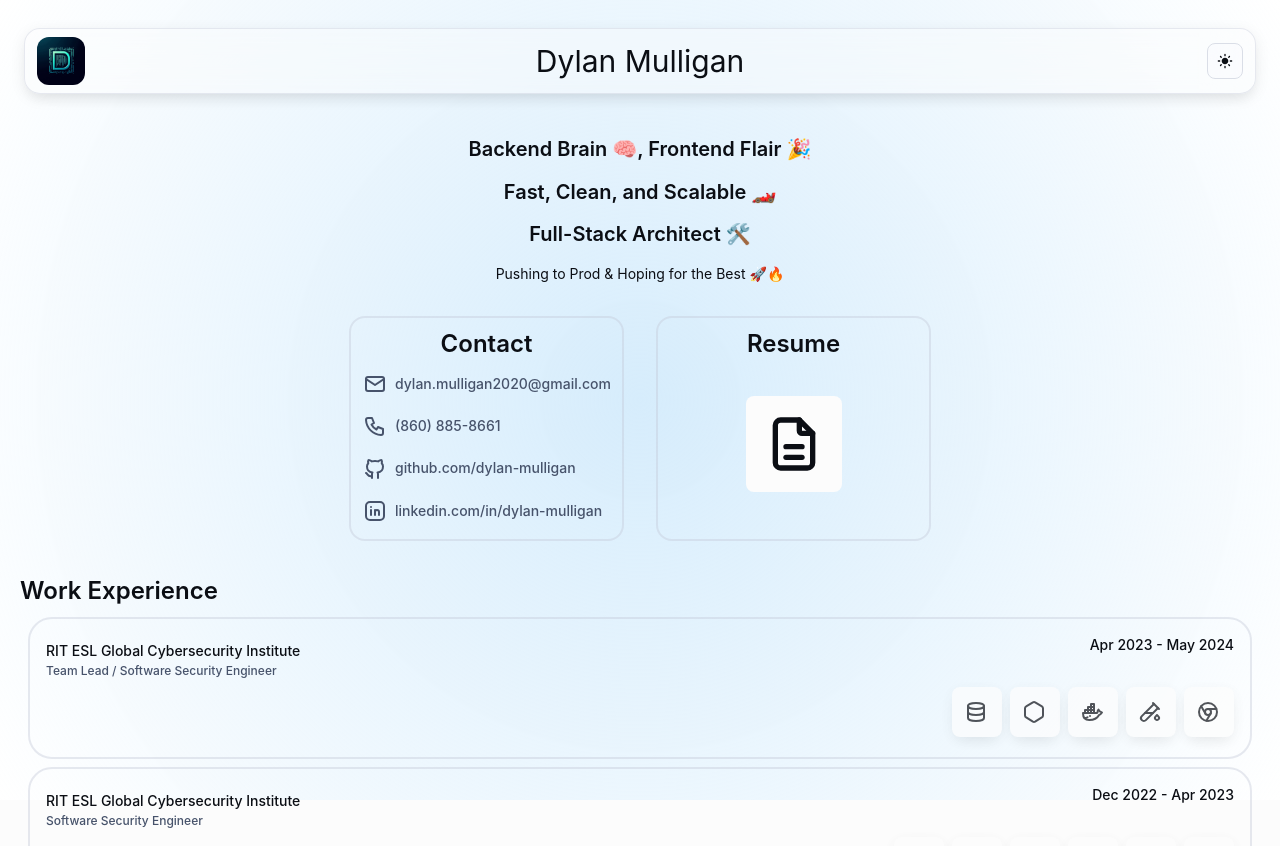
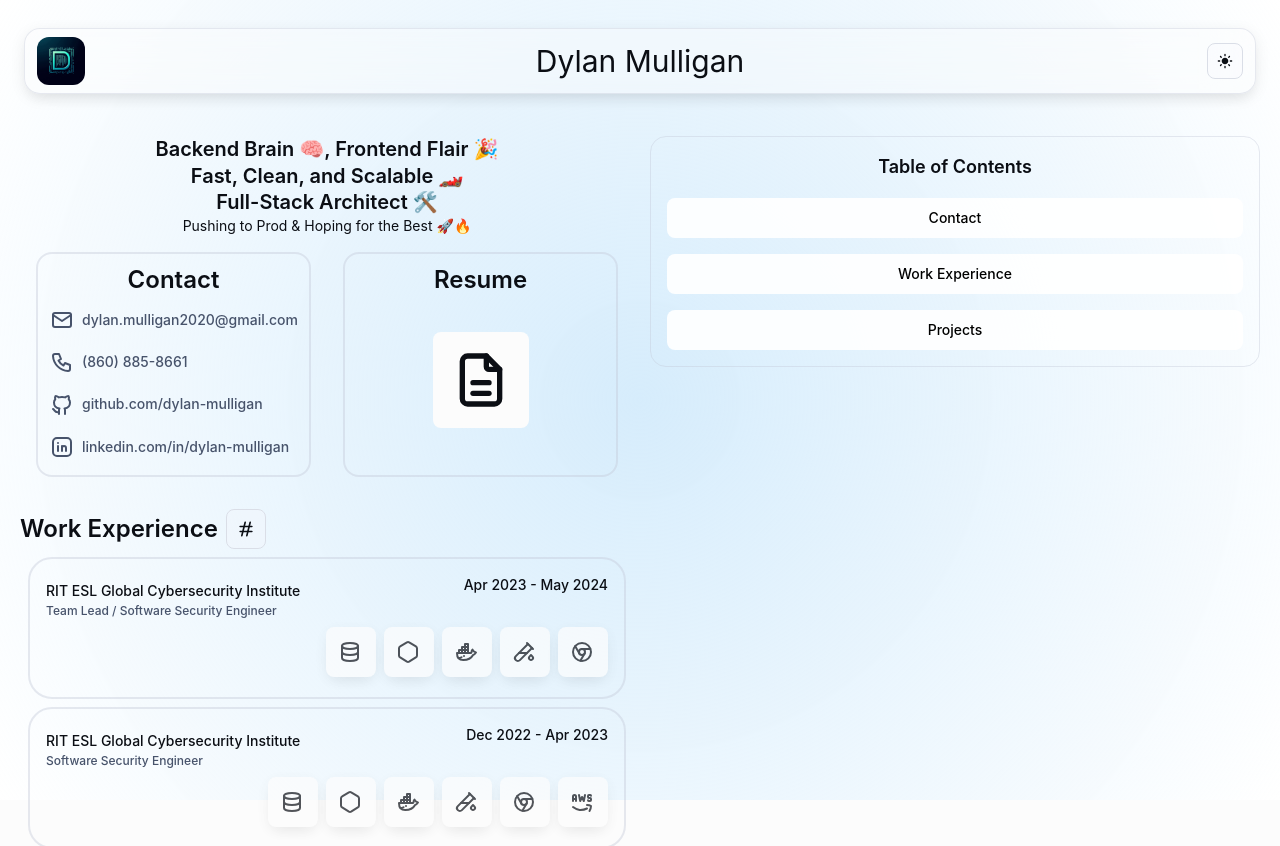
Before and after one commit to dylan-mulligan/personal-website, a React (Create React App) app: page / in a window 1280 px wide. Shown: the top 846 px of the page. Built offline with nearby package versions, Linux system fonts and the light colour scheme; the HTML template or start-up script is replaced by a standard one.

Commit message:
Add Table of Contents component and enhance Portfolio layout with section links

```diff
--- a/src/components/Portfolio.tsx
+++ b/src/components/Portfolio.tsx
@@ -2,7 +2,8 @@ import React, { JSX, useState } from "react";
 import { Box, Typography, useTheme, useMediaQuery, IconButton, Button, Snackbar } from "@mui/material";
 import ExpandableList from "./expandable-list/ExpandableList";
 import ResumeModal from "./ResumeModal";
-import { IconBrandGithub, IconBrandLinkedin, IconFileDescription, IconMail, IconPhone } from "@tabler/icons-react";
+import TableOfContents from "./TableOfContents"; // Import TableOfContents
+import { IconBrandGithub, IconBrandLinkedin, IconFileDescription, IconMail, IconPhone, IconHash } from "@tabler/icons-react";
 
 let projects = [];
 let experiences = [];
@@ -33,6 +34,12 @@ const Portfolio: React.FC = (): JSX.Element => {
 
     const handlePhoneNumberClick = () => {
         navigator.clipboard.writeText("(860) 885-8661");
+        setSnackbarOpen(true);
+    };
+
+    const handleCopyLink = (id: string) => {
+        const url = `${window.location.origin}${window.location.pathname}#${id}`;
+        navigator.clipboard.writeText(url);
         setSnackbarOpen(true);
     };
 
@@ -99,7 +106,7 @@ const Portfolio: React.FC = (): JSX.Element => {
         <Box
             sx={{
                 display: "grid",
-                gridTemplateColumns: "1fr",
+                gridTemplateColumns: { xs: "1fr", md: "1fr 3fr" }, // Adjust layout for two columns on larger screens
                 gap: 2,
                 height: "100%",
                 width: "100%",
@@ -107,6 +114,14 @@ const Portfolio: React.FC = (): JSX.Element => {
                 padding: 1,
             }}
         >
+            <Box
+                sx={{
+                    display: "flex",
+                    flexDirection: "column",
+                    gap: 2,
+                }}
+            >
+                <Box id="contact">
                     <Typography
                         variant="h2"
                         component="div"
@@ -190,12 +205,27 @@ const Portfolio: React.FC = (): JSX.Element => {
                             </Box>
                         </Box>
                     </Box>
-            <Box>
-                <Typography variant="h4" textAlign="left">Work Experience</Typography>
+                </Box>
+                <Box id="work-experience">
+                    <Box sx={{ display: "flex", alignItems: "center", gap: 1 }}>
+                        <Typography variant="h4" textAlign="left">
+                            Work Experience
+                        </Typography>
+                        <IconButton onClick={() => handleCopyLink("work-experience")}>
+                            <IconHash size={20} />
+                        </IconButton>
+                    </Box>
                     <ExpandableList items={experiences ?? []} chipStyle={chipStyle} />
                 </Box>
-            <Box>
-                <Typography variant="h4" textAlign="left">Projects</Typography>
+                <Box id="projects">
+                    <Box sx={{ display: "flex", alignItems: "center", gap: 1 }}>
+                        <Typography variant="h4" textAlign="left">
+                            Projects
+                        </Typography>
+                        <IconButton onClick={() => handleCopyLink("projects")}>
+                            <IconHash size={20} />
+                        </IconButton>
+                    </Box>
                     <ExpandableList items={projects ?? []} chipStyle={chipStyle} />
                 </Box>
                 <ResumeModal open={resumeModalOpen} onClose={handleResumeModalClose} resumeUrl="https://pub-23ec377c65844af8b2a21a08d41024df.r2.dev/resume.pdf" />
@@ -206,6 +236,14 @@ const Portfolio: React.FC = (): JSX.Element => {
                     message="Phone number copied to clipboard"
                 />
             </Box>
+            <Box
+                sx={{
+                    display: { xs: "none", md: "block" },
+                }}
+            >
+                <TableOfContents />
+            </Box>
+        </Box>
     );
 };
 
--- /dev/null
+++ b/src/components/TableOfContents.tsx
@@ -0,0 +1,60 @@
+import React from "react";
+import { Box, Typography, Button } from "@mui/material";
+import { useTheme } from "@mui/material/styles";
+
+// Subcomponent for Table of Contents Button
+const TOCButton: React.FC<{ id: string; label: string }> = ({ id, label }) => {
+    const theme = useTheme();
+
+    const handleScroll = (id: string) => {
+        const element = document.getElementById(id);
+        if (element) {
+            element.scrollIntoView({ behavior: "smooth" });
+        }
+    };
+
+    return (
+        <Button
+            variant="contained"
+            color={"inherit"}
+            onClick={() => handleScroll(id)}
+            fullWidth
+            sx={{
+                backgroundColor: theme.palette.mode === "dark" ? "rgba(27,27,27,0.5)" : "rgba(255,255,255,0.9)",
+                color: theme.palette.mode === "dark" ? "#ffffff" : "#000000",
+                "&:hover": {
+                    backgroundColor: theme.palette.mode === "dark" ? "#131313" : "#f3f3f3",
+                },
+            }}
+        >
+            {label}
+        </Button>
+    );
+};
+
+const TableOfContents: React.FC = () => {
+    return (
+        <Box
+            sx={{
+                position: "sticky",
+                verticalAlign: "center",
+                display: "flex",
+                flexDirection: "column",
+                gap: 2,
+                padding: 2,
+                border: "1px solid",
+                borderColor: "divider",
+                borderRadius: 2,
+            }}
+        >
+            <Typography variant="h6" textAlign="center">
+                Table of Contents
+            </Typography>
+            <TOCButton id="contact" label="Contact" />
+            <TOCButton id="work-experience" label="Work Experience" />
+            <TOCButton id="projects" label="Projects" />
+        </Box>
+    );
+};
+
+export default TableOfContents;
```
Lines whose indentation alone changed are shown as unchanged.
